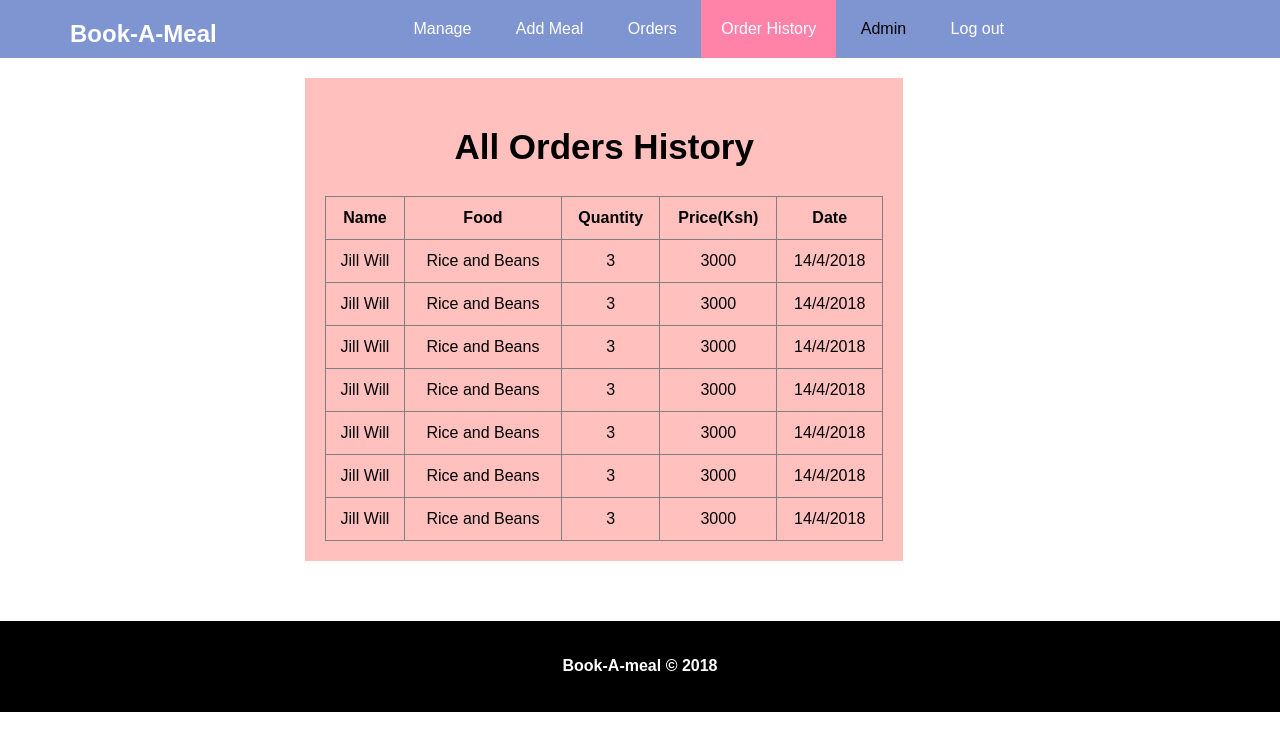
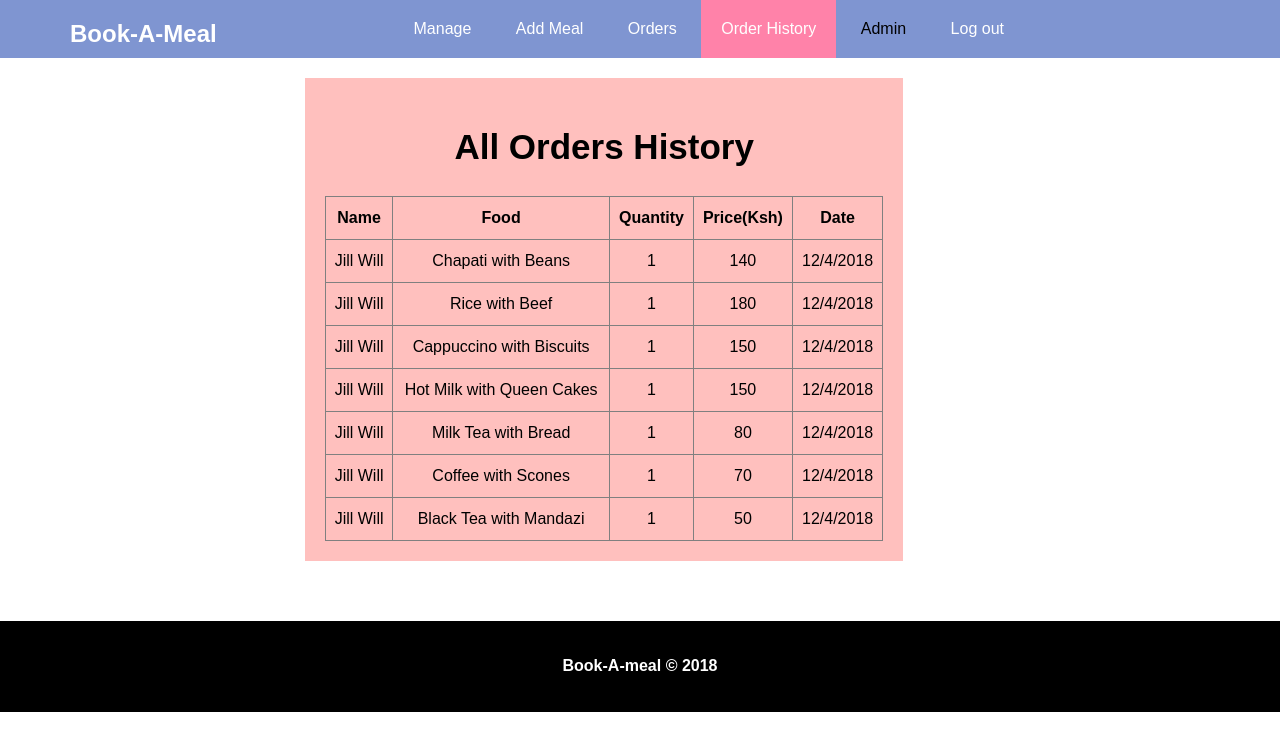
Before and after one commit to Duncanian/Book-a-meal, a plain HTML site: page UI/order_history_a.html in a window 1280 px wide. Drawn offline with Linux system fonts and the light colour scheme.

Commit message:
Added placeholder data to menu and orders

```diff
--- a/UI/order_history_a.html
+++ b/UI/order_history_a.html
@@ -44,58 +44,58 @@
 					<tbody>
 					  	<tr>
 					    	<td>Jill Will</td>
-					    	<td>Rice and Beans</td>
-					    	<td>3</td>
-					    	<td>3000</td>
-					    	<td>14/4/2018</td>
+					    	<td>Chapati with Beans</td>
+						    <td>1</td>
+						    <td>140</td>
+						    <td>12/4/2018</td>
 						</tr>
 
 						<tr>
 					    	<td>Jill Will</td>
-					    	<td>Rice and Beans</td>
-					    	<td>3</td>
-					    	<td>3000</td>
-					    	<td>14/4/2018</td>
+					    	<td>Rice with Beef</td>
+						    <td>1</td>
+						    <td>180</td>
+						    <td>12/4/2018</td>
+						</tr>
+
+						<tr>
+							<td>Jill Will</td>
+					    	<td>Cappuccino with Biscuits</td>
+						    <td>1</td>
+						    <td>150</td>
+						    <td>12/4/2018</td>
 						</tr>
 
 						<tr>
 					    	<td>Jill Will</td>
-					    	<td>Rice and Beans</td>
-					    	<td>3</td>
-					    	<td>3000</td>
-					    	<td>14/4/2018</td>
+					    	<td>Hot Milk with Queen Cakes</td>
+						    <td>1</td>
+						    <td>150</td>
+						    <td>12/4/2018</td>
 						</tr>
 
 						<tr>
 					    	<td>Jill Will</td>
-					    	<td>Rice and Beans</td>
-					    	<td>3</td>
-					    	<td>3000</td>
-					    	<td>14/4/2018</td>
+					    	<td>Milk Tea with Bread</td>
+						    <td>1</td>
+						    <td>80</td>
+						    <td>12/4/2018</td>
 						</tr>
 
 						<tr>
 					    	<td>Jill Will</td>
-					    	<td>Rice and Beans</td>
-					    	<td>3</td>
-					    	<td>3000</td>
-					    	<td>14/4/2018</td>
+					    	<td>Coffee with Scones</td>
+						    <td>1</td>
+						    <td>70</td>
+						    <td>12/4/2018</td>
 						</tr>
 
 						<tr>
 					    	<td>Jill Will</td>
-					    	<td>Rice and Beans</td>
-					    	<td>3</td>
-					    	<td>3000</td>
-					    	<td>14/4/2018</td>
-						</tr>
-
-						<tr>
-					    	<td>Jill Will</td>
-					    	<td>Rice and Beans</td>
-					    	<td>3</td>
-					    	<td>3000</td>
-					    	<td>14/4/2018</td>
+					    	<td>Black Tea with Mandazi</td>
+						    <td>1</td>
+						    <td>50</td>
+						    <td>12/4/2018</td>
 						</tr>
 					</tbody>
 
```
Also changed, not shown: UI/daily_orders.html (+37 -21 lines), UI/meal_management.html (+16 -16 lines), UI/menu.html (+30 -20 lines), UI/order_history_u.html (+21 -21 lines).
